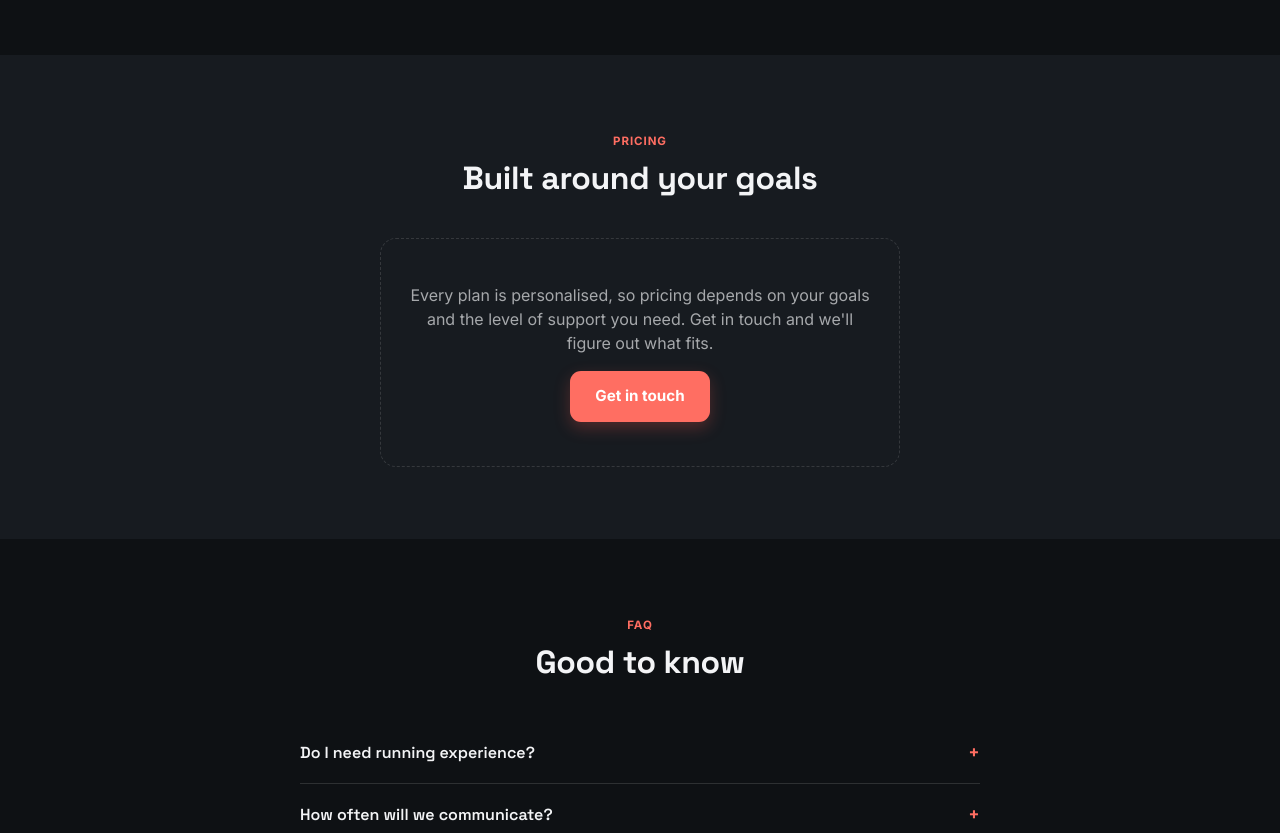
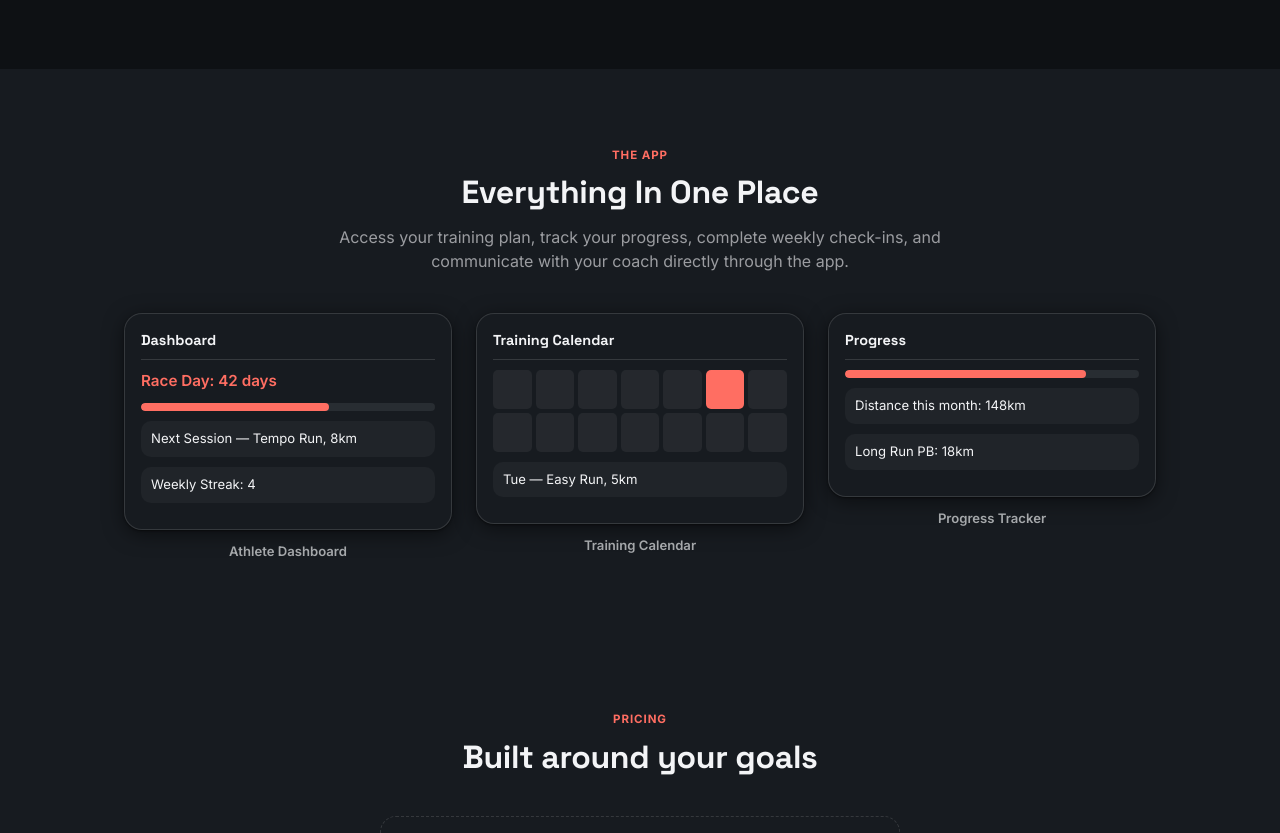
Before and after one commit to outbackhelicopters/running-coach-app, a website: page index.html in a window 1280 px wide. Shown: the part 3921-4754 px from the top of the page. Drawn offline with Linux system fonts and the light colour scheme.

Commit message:
Restructure How Coaching Works steps + add App Preview section

```diff
--- a/index.html
+++ b/index.html
@@ -277,6 +277,28 @@
   @media(max-width:720px){.grid2{grid-template-columns:1fr;}}
   .grid3{display:grid;grid-template-columns:1fr 1fr 1fr;gap:16px;}
   @media(max-width:900px){.grid3{grid-template-columns:1fr;}}
+
+  /* App Preview section — stylised, illustrative mockups (not real
+     screenshots/data) of the athlete dashboard, calendar, and progress
+     tracker, so the homepage can show off the app without needing a real
+     athlete's data on display. */
+  .app-preview-grid{display:grid;grid-template-columns:1fr 1fr 1fr;gap:24px;}
+  @media(max-width:900px){.app-preview-grid{grid-template-columns:1fr;}}
+  .app-preview-card{text-align:center;}
+  .app-preview-frame{
+    background:var(--card);border:1px solid var(--line);border-radius:18px;
+    padding:16px;box-shadow:var(--shadow);text-align:left;
+  }
+  .ap-row{margin-bottom:10px;}
+  .ap-header{font-family:'Space Grotesk',sans-serif;font-weight:700;font-size:.9rem;padding-bottom:8px;border-bottom:1px solid var(--line);}
+  .ap-hero{font-weight:600;font-size:.95rem;color:var(--rust);}
+  .ap-bar{height:8px;border-radius:99px;background:color-mix(in srgb, var(--ink) 8%, transparent);overflow:hidden;}
+  .ap-bar-fill{height:100%;background:var(--rust);border-radius:99px;}
+  .ap-card{background:color-mix(in srgb, var(--ink) 4%, transparent);border-radius:10px;padding:8px 10px;font-size:.82rem;}
+  .ap-cal-grid{display:grid;grid-template-columns:repeat(7,1fr);gap:4px;margin-bottom:10px;}
+  .ap-cal-cell{aspect-ratio:1;border-radius:5px;background:color-mix(in srgb, var(--ink) 6%, transparent);}
+  .ap-cal-active{background:var(--rust);}
+  .ap-caption{margin-top:12px;font-size:.82rem;font-weight:600;color:color-mix(in srgb, var(--ink) 65%, transparent);}
   table.simple{width:100%;border-collapse:collapse;font-size:.88rem;}
   table.simple th,table.simple td{text-align:left;padding:8px 10px;border-bottom:1px solid var(--line);}
   .template-box{background:var(--paper);border:1px solid var(--line);border-radius:10px;padding:14px;margin-bottom:14px;white-space:pre-wrap;font-size:.88rem;}
@@ -500,9 +522,9 @@ const CONFIG = {
 
   HOW_IT_WORKS: [
     "Complete your athlete questionnaire",
-    "Receive a personalised training plan",
-    "Follow your training through the app",
-    "Receive ongoing support and weekly check-ins"
+    "Receive your personalised training plan",
+    "We chat through the plan together to make sure it fits your life",
+    "Follow your training through the app, with ongoing support and weekly check-ins"
   ],
 
   WHAT_ATHLETES_RECEIVE: [
@@ -1365,6 +1387,47 @@ function renderLanding(){
           <h2>What athletes are saying</h2>
         </div>
         <div class="testimonial-grid">${testimonialsHtml}</div>
+      </div>
+    </section>
+
+    <section class="section" style="background:var(--card);">
+      <div class="container">
+        <div class="section-head">
+          <div class="eyebrow-label">The App</div>
+          <h2>Everything In One Place</h2>
+          <p>Access your training plan, track your progress, complete weekly check-ins, and communicate with your coach directly through the app.</p>
+        </div>
+        <div class="app-preview-grid">
+          <div class="app-preview-card">
+            <div class="app-preview-frame">
+              <div class="ap-row ap-header">Dashboard</div>
+              <div class="ap-row ap-hero">Race Day: 42 days</div>
+              <div class="ap-row ap-bar"><div class="ap-bar-fill" style="width:64%;"></div></div>
+              <div class="ap-row ap-card">Next Session — Tempo Run, 8km</div>
+              <div class="ap-row ap-card">Weekly Streak: 4</div>
+            </div>
+            <div class="ap-caption">Athlete Dashboard</div>
+          </div>
+          <div class="app-preview-card">
+            <div class="app-preview-frame">
+              <div class="ap-row ap-header">Training Calendar</div>
+              <div class="ap-cal-grid">
+                ${Array.from({length:14}).map((_,i)=>`<div class="ap-cal-cell ${i===5?'ap-cal-active':''}"></div>`).join("")}
+              </div>
+              <div class="ap-row ap-card">Tue — Easy Run, 5km</div>
+            </div>
+            <div class="ap-caption">Training Calendar</div>
+          </div>
+          <div class="app-preview-card">
+            <div class="app-preview-frame">
+              <div class="ap-row ap-header">Progress</div>
+              <div class="ap-row ap-bar"><div class="ap-bar-fill" style="width:82%;"></div></div>
+              <div class="ap-row ap-card">Distance this month: 148km</div>
+              <div class="ap-row ap-card">Long Run PB: 18km</div>
+            </div>
+            <div class="ap-caption">Progress Tracker</div>
+          </div>
+        </div>
       </div>
     </section>
 
```
